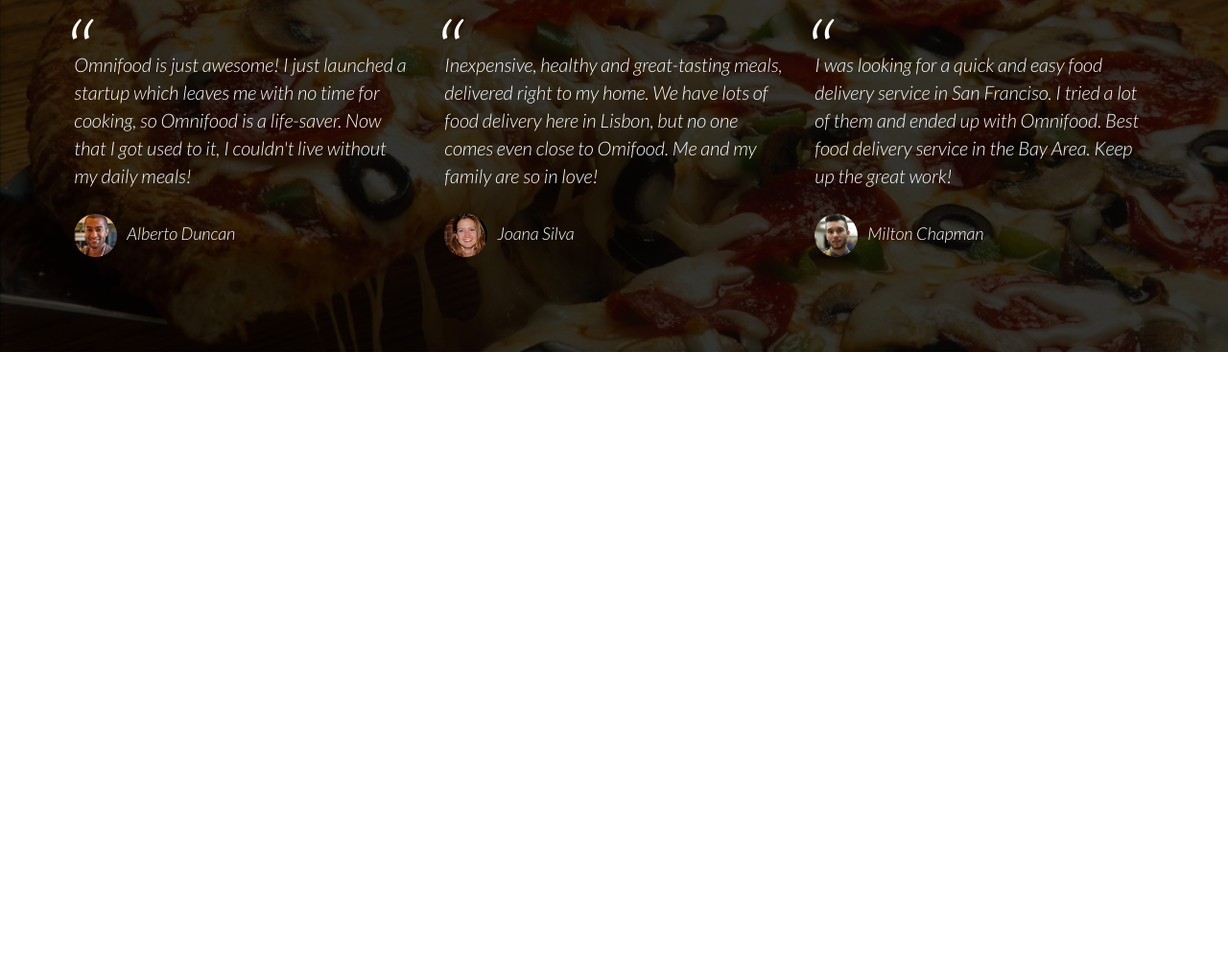
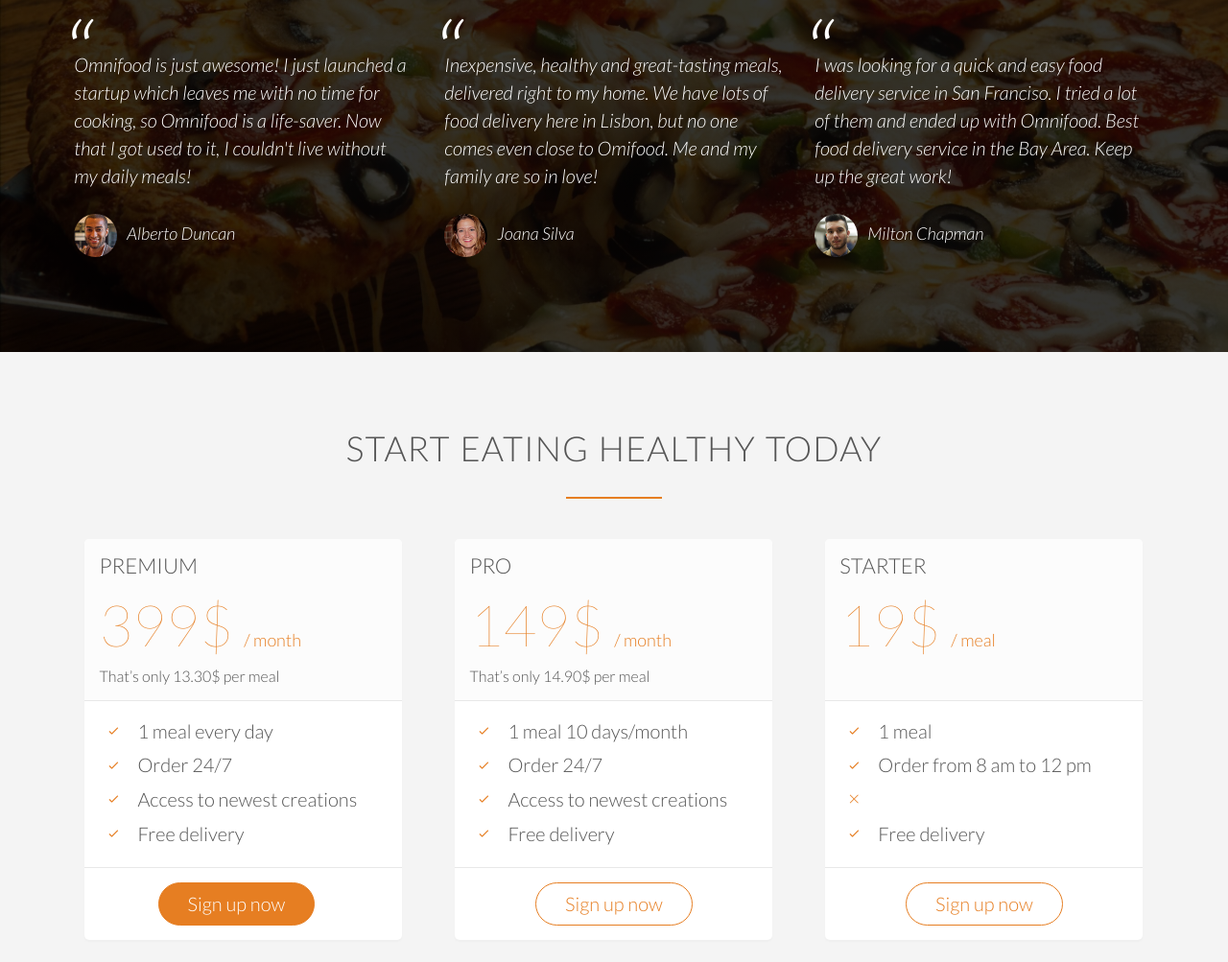
Before and after one commit to Augusta08/Omnifood, a plain HTML site: page index.html in a window 1280 px wide. Shown: the part 3554-4557 px from the top of the page at 96% size. Before the commit the page ends 3921 px from the top, so only its background shows below. Drawn offline with Linux system fonts and the light colour scheme; files whose address does not match are found by name.

Commit message:
Created the sign up section

```diff
--- a/index.html
+++ b/index.html
@@ -237,19 +237,73 @@
             </div>
         </div>
     </section>
+
+    <section class="section-plans">
+        <div class="row">
+            <h2>Start eating healthy today</h2>
+        </div>
+        <div class="row">
+            <div class="col span-1-of-3">
+                <div class="plan-box">
+                    <div>
+                        <h3>Premium</h3>
+                        <p class="plan-price">399$ <span>/ month</span></p>
+                        <p class="plan-price-meal">That’s only 13.30$ per meal</p>
+                    </div>
+                    <div>
+                        <ul>
+                            <li><i class="ion-ios-checkmark-empty icon-small"></i>1 meal every day</li>
+                            <li><i class="ion-ios-checkmark-empty icon-small"></i>Order 24/7</li>
+                            <li><i class="ion-ios-checkmark-empty icon-small"></i>Access to newest creations</li>
+                            <li><i class="ion-ios-checkmark-empty icon-small"></i>Free delivery</li>
+                        </ul>
+                    </div>
+                    <div>
+                        <a href="#" class="btn btn-full">Sign up now</a>
+                    </div>
+                </div>
+            </div>
+            <div class="col span-1-of-3">
+                <div class="plan-box">
+                    <div>
+                        <h3>Pro</h3>
+                        <p class="plan-price">149$ <span>/ month</span></p>
+                        <p class="plan-price-meal">That’s only 14.90$ per meal</p>
+                    </div>
+                    <div>
+                        <ul>
+                            <li><i class="ion-ios-checkmark-empty icon-small"></i>1 meal 10 days/month</li>
+                            <li><i class="ion-ios-checkmark-empty icon-small"></i>Order 24/7</li>
+                            <li><i class="ion-ios-checkmark-empty icon-small"></i>Access to newest creations</li>
+                            <li><i class="ion-ios-checkmark-empty icon-small"></i>Free delivery</li>
+                        </ul>
+                    </div>
+                    <div>
+                        <a href="#" class="btn btn-ghost">Sign up now</a>
+                    </div>
+                </div>
+            </div>
+            <div class="col span-1-of-3">
+                <div class="plan-box">
+                    <div>
+                        <h3>Starter</h3>
+                        <p class="plan-price">19$ <span>/ meal</span></p>
+                        <p class="plan-price-meal">&nbsp;</p>
+                    </div>
+                    <div>
+                        <ul>
+                            <li><i class="ion-ios-checkmark-empty icon-small"></i>1 meal</li>
+                            <li><i class="ion-ios-checkmark-empty icon-small"></i>Order from 8 am to 12 pm</li>
+                            <li><i class="ion-ios-close-empty icon-small"></i></li>
+                            <li><i class="ion-ios-checkmark-empty icon-small"></i>Free delivery</li>
+                        </ul>
+                    </div>
+                    <div>
+                        <a href="#" class="btn btn-ghost">Sign up now</a>
+                    </div>
+                </div>
+            </div>
+        </div>
+    </section>
 </body>
 </html>
-
-<!--
-Our customers can't live without us
-
-Omnifood is just awesome! I just launched a startup which leaves me with no time for cooking, so Omnifood is a life-saver. Now that I got used to it, I couldn't live without my daily meals!
-(Alberto Duncan)
-
-Inexpensive, healthy and great-tasting meals, delivered right to my home. We have lots of food delivery here in Lisbon, but no one comes even close to Omifood. Me and my family are so in love!
-(Joana Silva)
-
-I was looking for a quick and easy food delivery service in San Franciso. I tried a lot of them and ended up with Omnifood. Best food delivery service in the Bay Area. Keep up the great work!
-(Milton Chapman)
-
--->
--- a/resources/css/style.css
+++ b/resources/css/style.css
@@ -392,3 +392,59 @@
     margin-right: 10px;
     vertical-align: middle;
 }
+
+/* ----------------------------------------- */
+/*SIGN UP */
+/* ----------------------------------------- */
+
+.section-plans {
+    background-color: #f4f4f4;
+}
+
+.plan-box {
+    background-color: #fff;
+    border-radius: 5px;
+    width: 90%;
+    margin: 0 auto;
+    box-shadow: 0 2px 2px #efefef;
+}
+
+.plan-box div {
+    padding: 15px;
+    border-bottom: 1px solid #e8e8e8;
+}
+
+.plan-box div:first-child {
+    background-color: #fcfcfc;
+    border-top-left-radius: 5px;
+    border-top-right-radius: 5px;
+}
+
+.plan-box div:last-child {
+    text-align: center;
+    border: 0;
+}
+
+.plan-price {
+    font-size: 300%;
+    margin-bottom: 10px;
+    font-weight: 100;
+    color: #e67e22;
+}
+
+.plan-price span {
+    font-size: 30%;
+    font-weight: 300;
+}
+
+.plan-price-meal {
+    font-size: 80%;
+}
+
+.plan-box ul {
+    list-style: none;
+}
+
+.plan-box ul li {
+    padding: 5px 0;
+}
```
